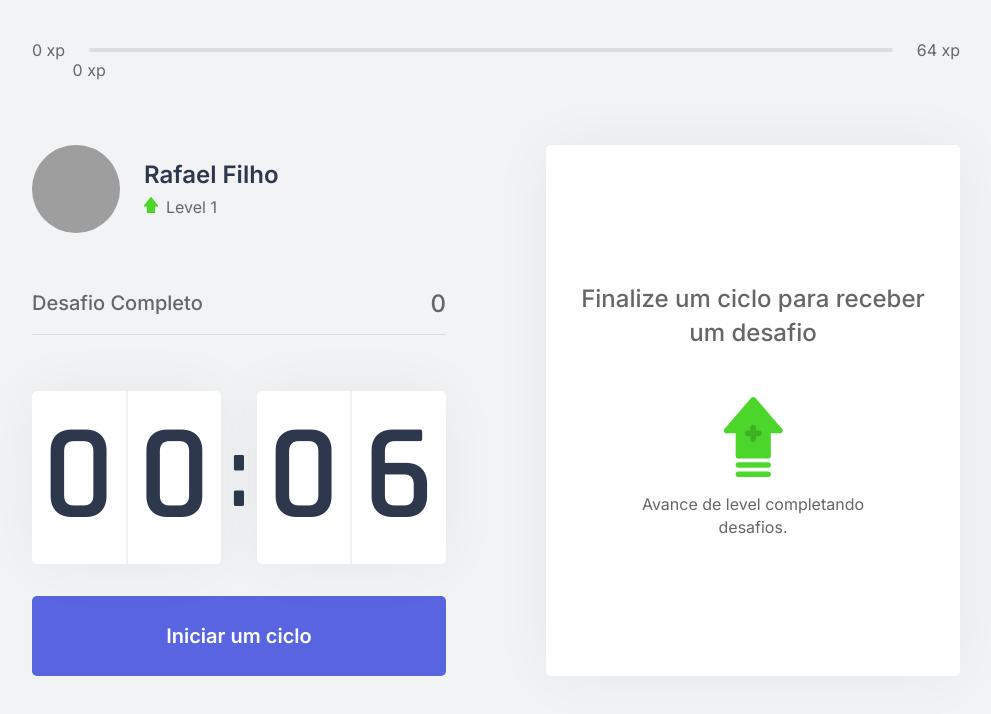
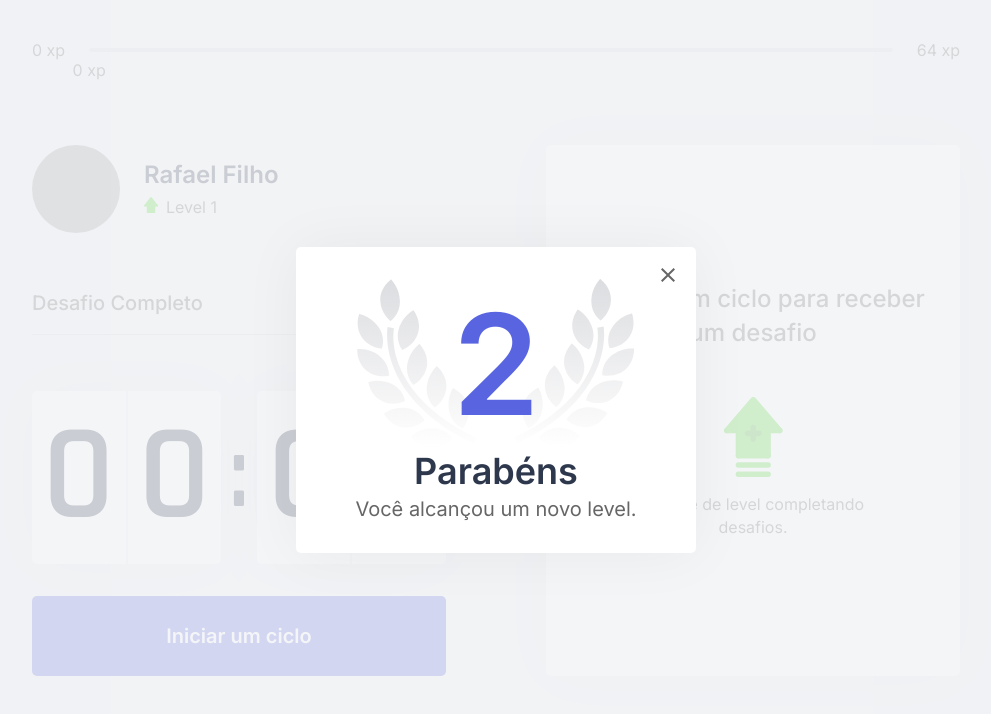
Before and after one commit to rafaelofil/Move-it, a Next.js app: page / in a window 1280 px wide. Shown: the top 714 px of the page, without its empty margins (144-1135 px from the left). Built offline with nearby package versions, Linux system fonts and the light colour scheme; grey boxes are pictures that could not be loaded.

Commit message:
Storage in cookies

```diff
--- a/package.json
+++ b/package.json
@@ -8,11 +8,13 @@
     "start": "next start"
   },
   "dependencies": {
+    "js-cookie": "^2.2.1",
     "next": "10.0.7",
     "react": "17.0.1",
     "react-dom": "17.0.1"
   },
   "devDependencies": {
+    "@types/js-cookie": "^2.2.6",
     "@types/node": "^14.14.31",
     "@types/react": "^17.0.2",
     "@types/react-dom": "^17.0.1",
--- /dev/null
+++ b/src/components/LevelUpModal.tsx
@@ -0,0 +1,18 @@
+import styles from '../styles/components/LevelUpModal.module.css';
+
+export function LevelUpModal() {
+  return (
+    <div className={styles.overlay}>
+      <div className={styles.container}>
+        <header>2</header>
+
+        <strong>Parabéns</strong>
+        <p>Você alcançou um novo level.</p>
+
+        <button type="button">
+          <img src="/icons/close.svg" alt="Fechar modal"/>
+        </button>
+      </div>
+    </div>
+  )
+}
--- a/src/contexts/ChallengesContext.tsx
+++ b/src/contexts/ChallengesContext.tsx
@@ -1,5 +1,7 @@
 import { createContext, useState, ReactNode, useEffect } from 'react';
+import Cookies from 'js-cookie';
 import challenges from '../../challenges.json';
+import { LevelUpModal } from '../components/LevelUpModal';
 
 interface Challenge {
   type: 'body' | 'eye';
@@ -21,14 +23,20 @@
 
 interface ChallengesProviderProps {
   children: ReactNode;
+  level: number;
+  currentExperience: number;
+  challengesCompleted: number;
 }
 
 export const ChallengesContext = createContext({} as ChallengesContextData);
 
-export function ChallengesProvider({ children }: ChallengesProviderProps) {
-  const [level, setLevel] = useState(1);
-  const [currentExperience, setCurrentExperience] = useState(0);
-  const [challengesCompleted, setChallengesCompleted] = useState(0);
+export function ChallengesProvider({
+  children,
+  ...rest
+ }: ChallengesProviderProps) {
+  const [level, setLevel] = useState(rest.level ?? 1);
+  const [currentExperience, setCurrentExperience] = useState(rest.currentExperience ?? 0);
+  const [challengesCompleted, setChallengesCompleted] = useState(rest.challengesCompleted ?? 0);
 
   const [activeChallenge, setActiveChallenge] = useState(null);
 
@@ -37,6 +45,12 @@
   useEffect(() => {
     Notification.requestPermission();
   }, [])
+
+  useEffect(() => {
+    Cookies.set('level', String(level));
+    Cookies.set('currentExperience', String(currentExperience));
+    Cookies.set('challengesCompleted', String(challengesCompleted));
+  }, [level, currentExperience, challengesCompleted])
 
   function levelUp() {
     setLevel(level + 1);
@@ -93,6 +107,7 @@
       }}
     >
       {children}
+      <LevelUpModal />
     </ChallengesContext.Provider>
   );
 }
--- a/src/pages/_app.tsx
+++ b/src/pages/_app.tsx
@@ -1,11 +1,8 @@
-import { ChallengesProvider } from '../contexts/ChallengesContext';
 import '../styles/global.css';
 
 function MyApp({ Component, pageProps }) {
   return (
-    <ChallengesProvider>
      <Component {...pageProps} />
-    </ChallengesProvider>
   );
 }
 
--- a/src/pages/index.tsx
+++ b/src/pages/index.tsx
@@ -1,4 +1,5 @@
 import Head from 'next/head';
+import { GetServerSideProps } from 'next';
 
 import { CompletedChallenges } from "../components/CompletedChallenges";
 import { Countdown } from "../components/CountDown";
@@ -8,9 +9,22 @@
 
 import styles from '../styles/pages/Home.module.css';
 import { CountdownProvider } from '../contexts/CountdownContext';
+import { ChallengesProvider } from '../contexts/ChallengesContext';
 
-export default function Home() {
-  return <div className={styles.container}>
+interface HomeProps {
+  level: number;
+  currentExperience: number;
+  challengesCompleted: number;
+}
+
+export default function Home(props: HomeProps) {
+  return (
+    <ChallengesProvider
+      level={props.level}
+      currentExperience={props.currentExperience}
+      challengesCompleted={props.challengesCompleted}
+    >
+      <div className={styles.container}>
         <Head>
           <title>Início | move-it</title>
         </Head>
@@ -28,5 +42,19 @@
             </div>
           </section>
         </CountdownProvider>
-  </div>;
+      </div>
+    </ChallengesProvider>
+  );
 }
+
+export const getServerSideProps: GetServerSideProps = async (ctx) => {
+  const { level, currentExperience, challengesCompleted } = ctx.req.cookies;
+
+  return {
+    props: {
+      level: Number(level),
+      currentExperience: Number(currentExperience),
+      challengesCompleted: Number(challengesCompleted)
+    }
+  }
+}
--- /dev/null
+++ b/src/styles/components/LevelUpModal.module.css
@@ -0,0 +1,51 @@
+.overlay {
+  background: rgba(242, 243, 245, 0.8);
+  position: fixed;
+  top: 0;
+  bottom: 0;
+  left: 0;
+  right: 0;
+
+  display: flex;
+  justify-content: center;
+  align-items: center;
+}
+
+.container {
+  background: var(--white);
+  width: 100%;
+  max-width: 400px;
+  padding: 2rem 3rem;
+  border-radius: 5px;
+  box-shadow: 0 0 60px rgba(0, 0, 0, 0.05);
+  text-align: center;
+  position: relative;
+}
+
+.container header {
+  font-size: 8.75rem;
+  font-weight: 600;
+  color: var(--blue);
+  background: url('/icons/levelup.svg') no-repeat center;
+  background-size: contain;
+}
+
+.container strong {
+  font-size: 2.25rem;
+  color: var(--title);
+}
+
+.container p {
+  font-size: 1.25rem;
+  color: var(--text);
+  margin-top: 0.25rem;
+}
+
+.container button {
+  position: absolute;
+  right: 0.5rem;
+  top: 0.5rem;
+  background: transparent;
+  border: 0;
+  font-size: 0px;
+}
```
Also changed, not shown: 1 other file (tests, documents, lock files or other folders). Lines whose indentation alone changed are shown as unchanged.
